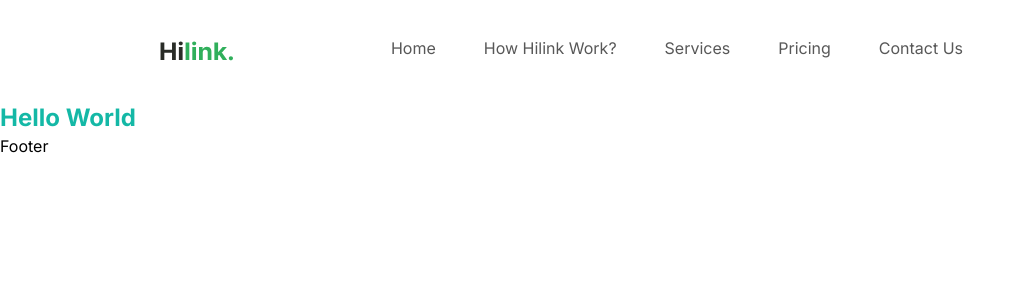
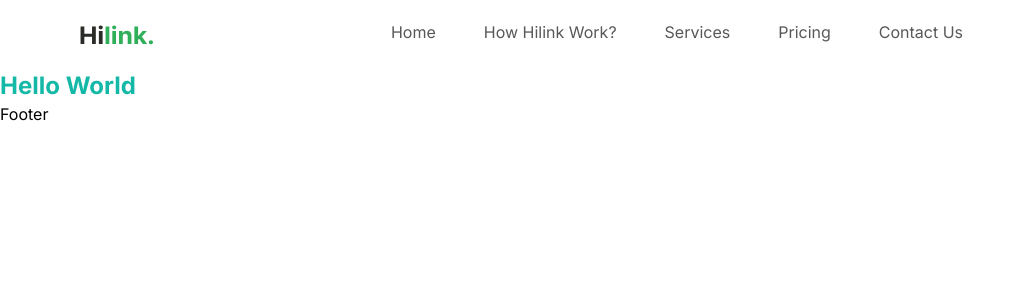
Before and after one commit to demetgas/travelApp, a Next.js app: page / in a window 1280 px wide. Shown: the top 300 px of the page, without its empty margins (0-1025 px from the left). Built offline with nearby package versions, Linux system fonts and the light colour scheme.

Commit message:
Update Navbar.tsx

```diff
--- a/components/Navbar.tsx
+++ b/components/Navbar.tsx
@@ -4,10 +4,7 @@ import Link from "next/link";
 
 const Navbar = () => {
   return (
-    <nav
-      className="flexBetween max-container padding-container relative z-30 py-5"
-      style={{ margin: " 1rem 5rem" }}
-    >
+    <nav className="flexBetween max-container padding-container relative z-30 py-5 m5">
       <Link href="/">
         <Image src="/hilink-logo.svg" alt="logo" width={74} height={29} />
       </Link>
```
